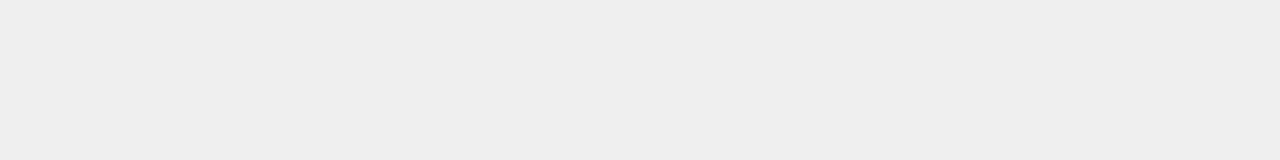
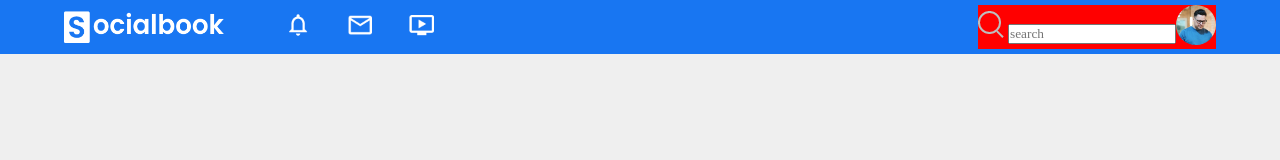
Before and after one commit to Shohrab71/SocialBook, a plain HTML site: page index.html in a window 1280 px wide. Drawn offline with Linux system fonts and the light colour scheme.

Commit message:
working with nav bar

```diff
--- a/index.html
+++ b/index.html
@@ -9,5 +9,27 @@
 </head>
 <body>
 
+    <nav>
+        <div class="nav-left">
+            <img src="images/logo.png" alt="" class="logo">
+            <ul>
+                <li><img src="images/notification.png" alt=""></li>
+                <li><img src="images/inbox.png" alt=""></li>
+                <li><img src="images/video.png" alt=""></li>
+            </ul>
+        </div>
+
+        <div class="nav-right">
+            <div class="search-box">
+                <img src="images/search.png" alt="">
+                <input type="text" placeholder="search">
+            </div>
+            <div class="nav-user-icon">
+                <img src="images/profile.png" alt="">
+            </div>
+        </div>
+    </nav>
+
+
 </body>
 </html>
--- a/style.css
+++ b/style.css
@@ -7,3 +7,44 @@
 body{
     background: #efefef;
 }
+
+nav{
+    display: flex;
+    align-items: center;
+    justify-content: space-between;
+    background: #1876f2;
+    padding: 5px 5%;
+}
+
+.logo{
+    width: 160px;
+    margin-right: 45px;
+}
+
+.nav-left{
+    display: flex;
+    align-items: center;
+}
+
+.nav-left ul li{
+    list-style: none;
+    display: inline-block;
+}
+
+.nav-left ul li img{
+    width: 28px;
+    margin: 0 15px ;
+
+}
+
+.nav-right{
+    background-color: red;
+    display: flex;
+    align-items: center;
+
+}
+
+.nav-user-icon img{
+    width: 40px;
+    border-radius: 50%;
+}
```
